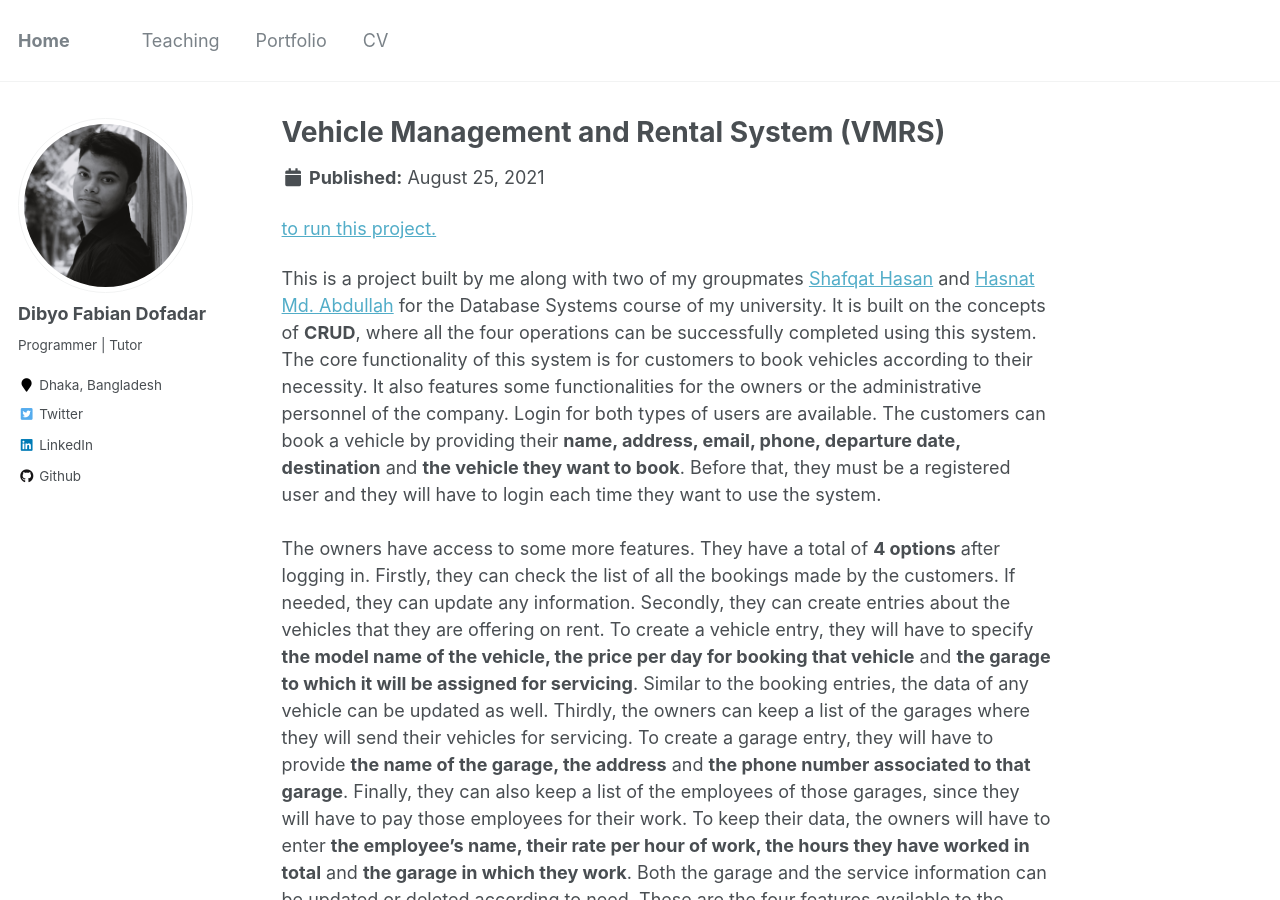
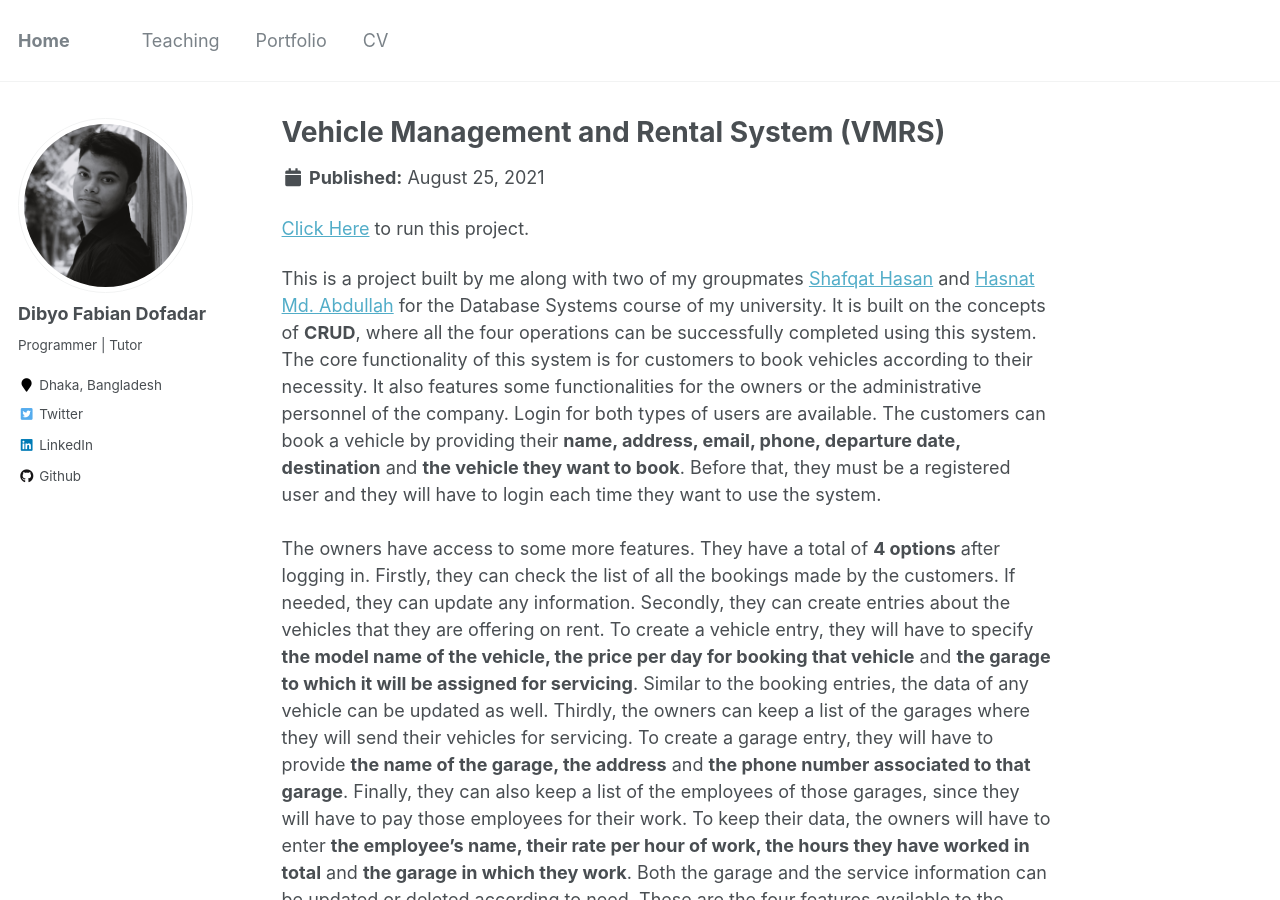
Before and after one commit to fabian-dibyo/fabian-dibyo.github.io, a Jekyll site: the page built from _portfolio/portfolio-1.md, in a window 1280 px wide and 900 px high. Built offline with Jekyll 4.4.1, drawn with Linux system fonts in a browser that asks for light colours.

Commit message:
Update portfolio-1.md

```diff
--- a/_portfolio/portfolio-1.md
+++ b/_portfolio/portfolio-1.md
@@ -4,7 +4,7 @@ excerpt: "Simple Database Project on Vehicle Management and Rental System"
 collection: portfolio
 ---
 
-<a href="https://vmrs-cse370.herokuapp.com/" target="_blank"> to run this project.
+<a href="https://vmrs-cse370.herokuapp.com/" target="_blank">Click Here</a> to run this project.
 
 This is a project built by me along with two of my groupmates [Shafqat Hasan](https://github.com/shafhasan) and [Hasnat Md. Abdullah](https://github.com/Hasnat79) for the Database Systems course of my university. It is built on the concepts of **CRUD**, where all the four operations can be successfully completed using this system. The core functionality of this system is for customers to book vehicles according to their necessity. It also features some functionalities for the owners or the administrative personnel of the company. Login for both types of users are available. The customers can book a vehicle by providing their **name, address, email, phone, departure date, destination** and **the vehicle they want to book**. Before that, they must be a registered user and they will have to login each time they want to use the system. <br />
 <br />
```
